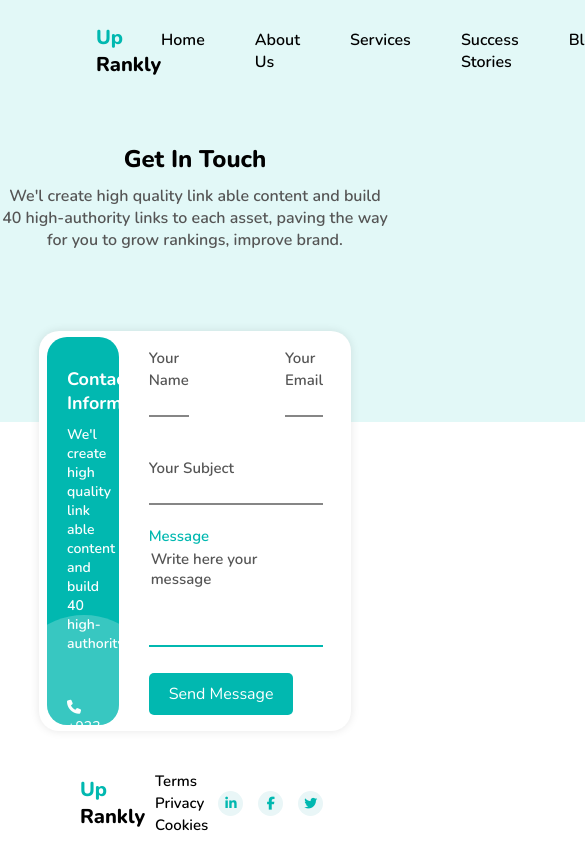
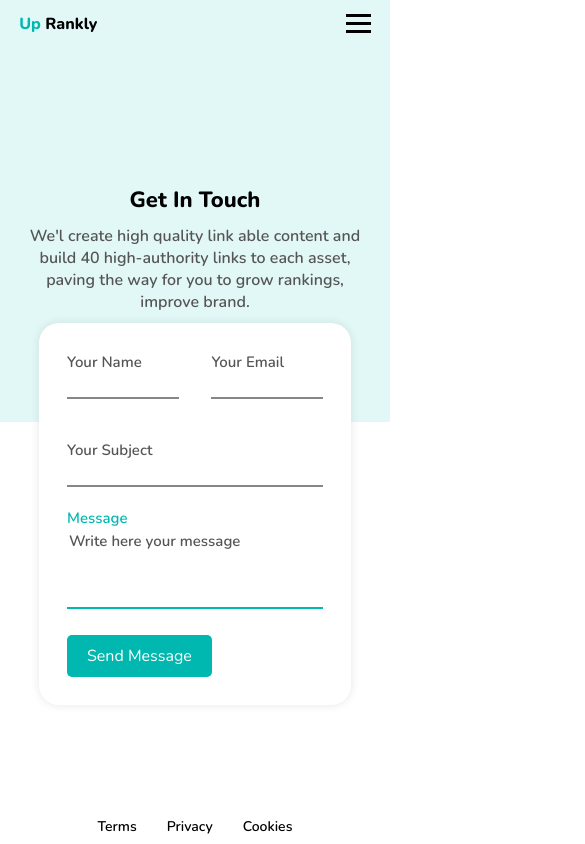
Before and after one commit to Donte147/ProjectUpRanky18, a plain HTML site: page index.html in a window 390 px wide. Shown: the top 844 px of the page, 585 px wide, since content can reach past the window. Drawn offline with nearby package versions, Linux system fonts and the light colour scheme.

Commit message:
Add files via upload

```diff
--- a/index.html
+++ b/index.html
@@ -11,9 +11,19 @@
 <body>
     <!-- Here' the header section -->
     <header>
+
         <div class="logo">Up <span>Rankly</span></div>
+        <div class="hamburger" onclick="toggleMenu()">
+            <div></div>
+            <div></div>
+            <div></div>
+        </div>
+
+
+
         <nav>
-            <ul>
+
+           <ul  class="menu">
                 <li><a href="#">Home</a></li>
                 <li><a href="#">About Us</a></li>
                 <li><a href="#">Services</a></li>
@@ -22,6 +32,7 @@
                 <li><a href="#" class="contact-btn">Contact</a></li>
             </ul>
         </nav>
+
     </header>
 
     <div class="contact-header">
@@ -86,5 +97,16 @@
             <a href="#"><i class="fa-brands fa-twitter"></i></a>
         </div>
     </footer>
+
+
+
+    <script>
+        function toggleMenu() {
+            const menu = document.querySelector('.menu');
+            const hamburger = document.querySelector('.hamburger')
+            menu.classList.toggle('active');
+            hamburger.classList.toggle('active');
+        }
+    </script>
 </body>
 </html>
--- a/styles.css
+++ b/styles.css
@@ -28,10 +28,12 @@ header {
     padding: 1.5rem 6rem;
 }
 
+
 .logo {
     font-size: 20px;
     color: #01b8b0 ;
     font-weight: 800;
+
 }
 
 .logo span {
@@ -39,13 +41,12 @@ header {
     font-weight: 800;
 }
 
-nav ul {
+ul {
     list-style: none;
     display: flex;
     gap: 50px;
 }
-
-nav ul li a {
+ ul li a {
     text-decoration: none;
     color: #000;
     font-size: 16px;
@@ -237,3 +238,124 @@ footer {
     border-radius: 50%;
     text-decoration: none;
 }
+
+/* Mobile responsive */
+@media (max-width: 768px) {
+    header {
+        display: flex;
+        justify-content: space-between;
+        align-items: center;
+        padding: .8rem 1.2rem;
+    }
+
+
+    .logo {
+       font-size: 1rem;
+       order: -1;
+    }
+
+    .hamburger {
+        display: flex;
+        flex-direction: column;
+        cursor: pointer;
+        gap: 5px;
+        order: 2;
+    }
+    .hamburger div {
+        width: 25px;
+        height: 3px;
+        background-color: #000;
+        transition: all 0.3s ease;
+    }
+    nav ul li {
+        text-align: center;
+    }
+
+    .menu {
+        display: flex;
+        flex-direction: column;
+        gap: 20px;
+        width: 100%;
+        background-color: #fff;
+        position: absolute;
+        top: 50px;
+        left: 0;
+        padding: 1.3rem;
+        z-index: 1000;
+        opacity: 0;
+        transform: translateY(-10px);
+        box-shadow: 10px 1px 0 rgba(0, 0, 0, 0.1);
+        transition: all .3s ease;
+    }
+
+    .menu.active {
+        display: flex;
+        opacity: 1;
+        transform: translateY(0);
+    }
+
+    .hamburger.active div:nth-child(1) {
+        transform: rotate(45deg) translate(5px, 5px);
+    }
+    .hamburger.active div:nth-child(2) {
+        opacity: 0;
+    }
+    .hamburger.active div:nth-child(3) {
+        transform: rotate(-45deg) translate(5px, -5px);
+    }
+
+    .container{
+        max-width: 380px;
+        height: auto;
+        margin-top: -5rem;
+    }
+
+    .contact-header h1 {
+        font-size: 22px;
+        margin-top: 1rem;
+    }
+
+    .contact-header p {
+        font-size: 16px;
+        padding: 0 1rem;
+        margin-bottom: 1.2rem;
+    }
+
+    .contact-info{
+        /* border: 2px solid red; */
+        display: none;
+    }
+    .contact-form {
+        width: 100%;
+        padding: 20px;
+    }
+    .contact-form textarea{
+        height: 80px;
+    }
+    .input-group{
+        display: flex;
+        gap: 2rem;
+    }
+    footer{
+        /* border: 2px solid red; */
+        height: 40px;
+        flex-direction: column;
+        align-items: center;
+        padding: 0.8rem;
+    }
+    .footer-links{
+        display: flex;
+        gap: 10px;
+    }
+
+    .footer-links a{
+        font-size: 14px;
+    }
+
+    .social-icons{
+        display: none;
+    }
+    footer .logo{
+        display: none;
+    }
+}
```
